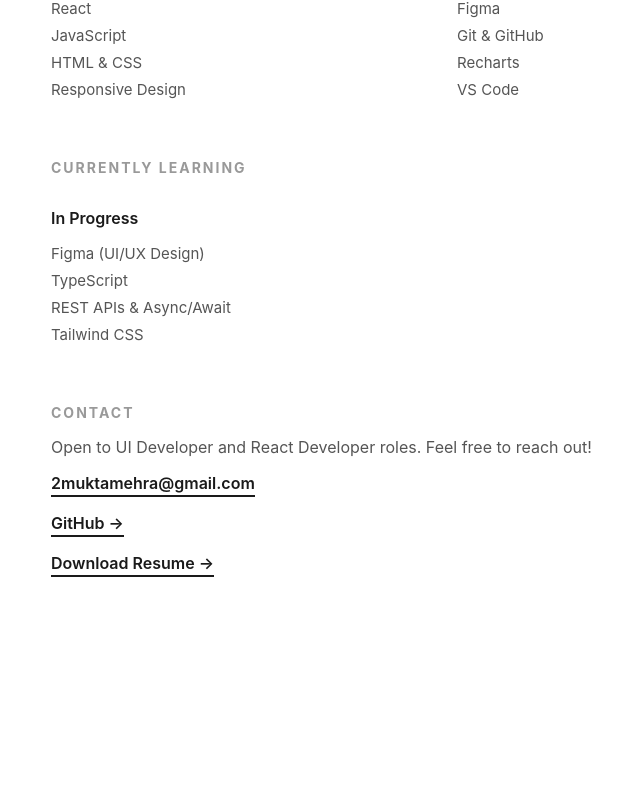
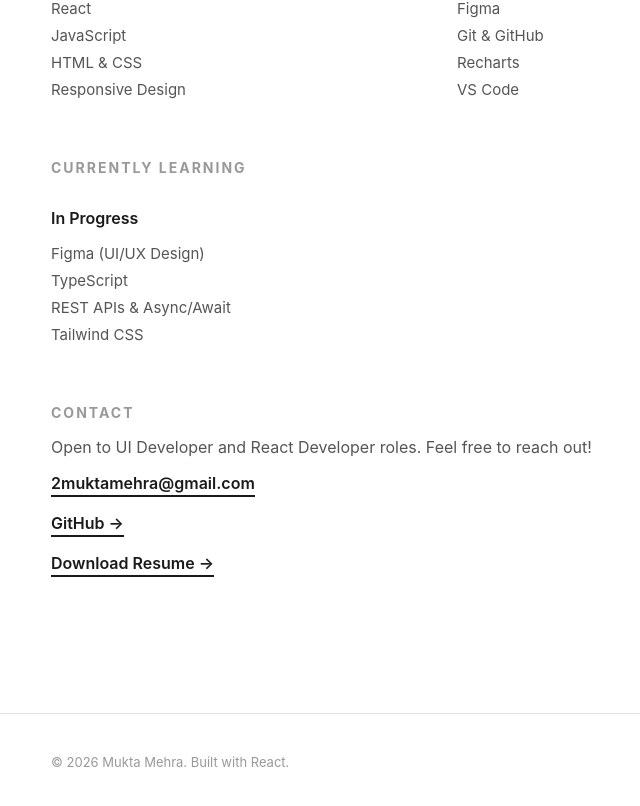
Before and after one commit to muktamehra/portfolio, a React app: page /about in a window 1280 px wide. Shown: the part 432-1238 px from the top of the page, without its empty margins (9-649 px from the left). Before the commit the page ends 1065 px from the top, so only its background shows below. Built offline with nearby package versions, Linux system fonts and the light colour scheme; the HTML template or start-up script is replaced by a standard one.

Commit message:
Add Footer

```diff
--- a/src/App.jsx
+++ b/src/App.jsx
@@ -5,6 +5,7 @@ import InsightBoard from './pages/InsightBoard'
 import CineTrack from './pages/CineTrack'
 import About from './pages/About'
 import Navbar from './components/Navbar'
+import Footer from './components/Footer'
 
 function App() {
   return (
@@ -17,6 +18,7 @@ function App() {
         <Route path="/projects/cinetrack" element={<CineTrack />} />
         <Route path="/about" element={<About />} />
       </Routes>
+       <Footer />
     </BrowserRouter>
   )
 }
--- /dev/null
+++ b/src/components/Footer.jsx
@@ -0,0 +1,9 @@
+function Footer() {
+  return (
+    <footer className="footer">
+      <p>© 2026 Mukta Mehra. Built with React.</p>
+    </footer>
+  )
+}
+
+export default Footer
--- a/src/index.css
+++ b/src/index.css
@@ -342,3 +342,14 @@ nav a.active {
   color: #999;
   margin-bottom: 32px;
 }
+
+.footer {
+  padding: 40px 60px;
+  border-top: 1px solid #e0e0e0;
+  margin-top: 80px;
+}
+
+.footer p {
+  font-size: 13px;
+  color: #999;
+}
```
